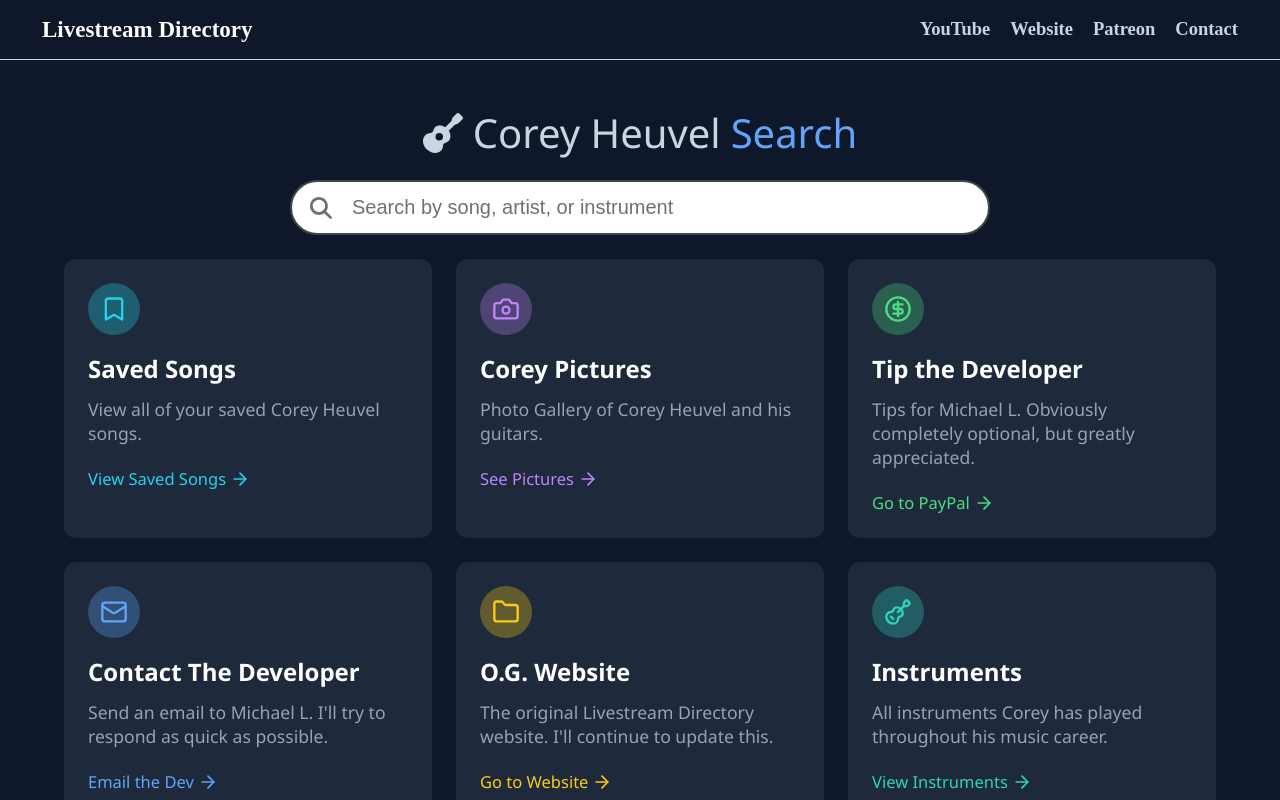
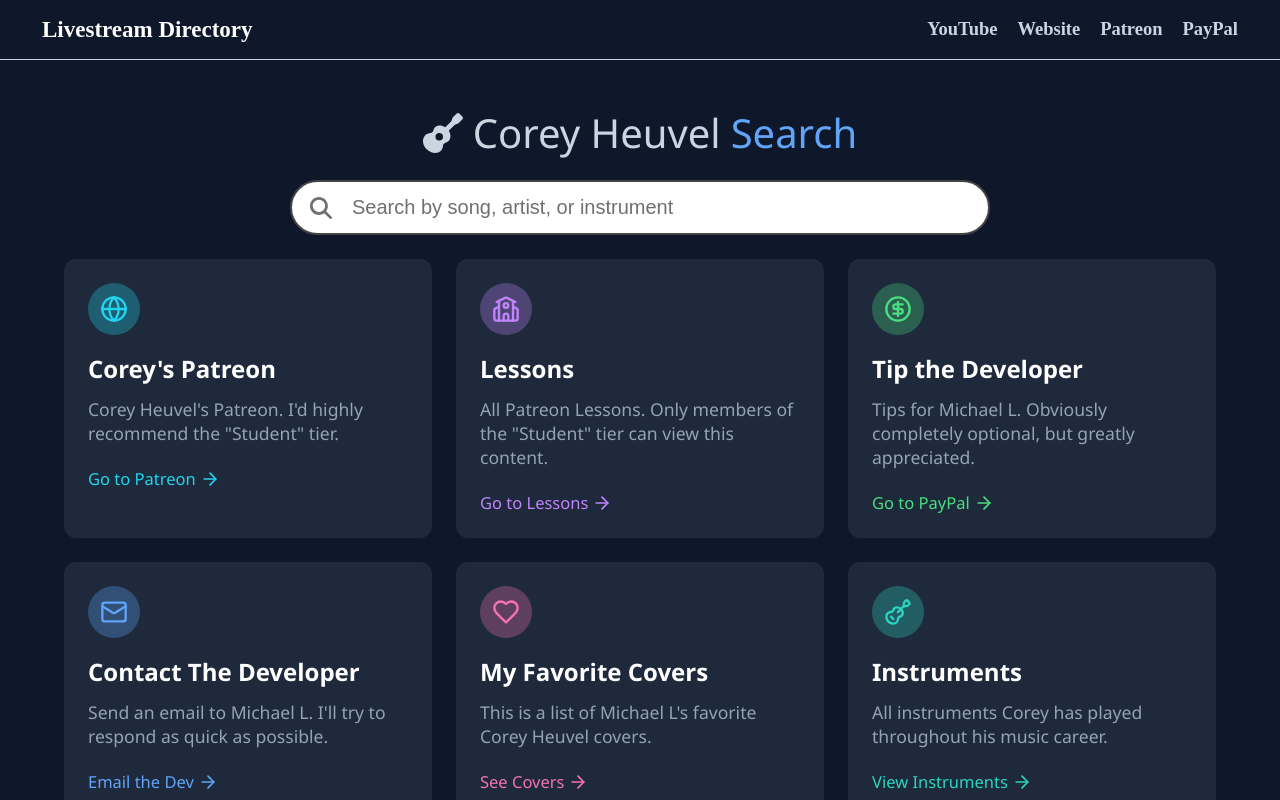
Before and after one commit to MichaelT-178/VueLivestreamDirectory, a Vue app: page / in a window 1280 px wide. Shown: the top 800 px of the page. Built offline with nearby package versions, Linux system fonts and the light colour scheme.

Commit message:
HomeCardData updates

```diff
--- a/src/assets/Home/HomeCardData.json
+++ b/src/assets/Home/HomeCardData.json
@@ -3,23 +3,23 @@
     "CardData": [
         {
             "id": 1,
-            "icon": "bookmark",
+            "icon": "globe",
             "iconColor": "cyan",
             "iconColorCode": "#22D3EE",
-            "title": "Saved Songs",
-            "description": "View all of your saved Corey Heuvel songs.",
-            "linkTitle": "View Saved Songs",
-            "route": "/saved-songs"
+            "title": "Corey's Patreon",
+            "description": "Corey Heuvel's Patreon. I'd highly recommend the \"Student\" tier.",
+            "linkTitle": "Go to Patreon",
+            "route": "https://www.patreon.com/coreyheuvel"
         },
         {
             "id": 2,
-            "icon": "camera",
+            "icon": "school",
             "iconColor": "purple",
             "iconColorCode": "#C084FC",
-            "title": "Corey Pictures",
-            "description": "Photo Gallery of Corey Heuvel and his guitars.",
-            "linkTitle": "See Pictures",
-            "route": "/photos"
+            "title": "Lessons",
+            "description": "All Patreon Lessons. Only members of the \"Student\" tier can view this content.",
+            "linkTitle": "Go to Lessons",
+            "route": "/patreon-sign-in"
         },
         {
             "id": 3,
@@ -43,13 +43,13 @@
         },
         {
             "id": 5,
-            "icon": "folder",
-            "iconColor": "yellow",
-            "iconColorCode": "#FACC15",
-            "title": "O.G. Website",
-            "description": "The original Livestream Directory website. I'll continue to update this.",
-            "linkTitle": "Go to Website",
-            "route": "https://www.swiftcolors.com/"
+            "icon": "heart",
+            "iconColor": "pink",
+            "iconColorCode": "#F472B6",
+            "title": "My Favorite Covers",
+            "description": "This is a list of Michael L's favorite Corey Heuvel covers.",
+            "linkTitle": "See Covers",
+            "route": "/favorites"
         },
         {
             "id": 6,
@@ -63,13 +63,13 @@
         },
         {
             "id": 7,
-            "icon": "heart",
-            "iconColor": "pink",
-            "iconColorCode": "#F472B6",
-            "title": "My Favorite Covers",
-            "description": "This is a list of Michael L's favorite Corey Heuvel covers.",
-            "linkTitle": "See Covers",
-            "route": "/favorites"
+            "icon": "folder",
+            "iconColor": "yellow",
+            "iconColorCode": "#FACC15",
+            "title": "Original Website",
+            "description": "The first Livestream Directory website. I'll continue to update this.",
+            "linkTitle": "Go to Website",
+            "route": "https://www.swiftcolors.com/"
         },
         {
             "id": 8,
@@ -83,13 +83,13 @@
         },
         {
             "id": 9,
-            "icon": "school",
+            "icon": "camera",
             "iconColor": "orange",
             "iconColorCode": "#FB923C",
-            "title": "Lessons",
-            "description": "All Patreon Lessons. Only members of the \"Student\" tier can view this content.",
-            "linkTitle": "Go to Lessons",
-            "route": "/patreon-sign-in"
+            "title": "Corey Pictures",
+            "description": "Photo Gallery of Corey Heuvel and his guitars.",
+            "linkTitle": "See Pictures",
+            "route": "/photos"
         }
     ],
     "Unused": [
--- /dev/null
+++ b/src/assets/svg/Clapperboard.vue
@@ -0,0 +1,32 @@
+<template>
+  <svg
+    xmlns="http://www.w3.org/2000/svg"
+    :width="width"
+    :height="width"
+    viewBox="0 0 24 24"
+    fill="none"
+    :stroke="strokeColor"
+    stroke-width="2"
+    stroke-linecap="round"
+    stroke-linejoin="round"
+    class="lucide lucide-clapperboard-icon lucide-clapperboard"
+  >
+    <path d="M20.2 6 3 11l-.9-2.4c-.3-1.1.3-2.2 1.3-2.5l13.5-4c1.1-.3 2.2.3 2.5 1.3Z" />
+    <path d="m6.2 5.3 3.1 3.9" />
+    <path d="m12.4 3.4 3.1 4" />
+    <path d="M3 11h18v8a2 2 0 0 1-2 2H5a2 2 0 0 1-2-2Z" />
+  </svg>
+</template>
+
+<script setup>
+defineProps({
+  width: {
+    type: [String, Number],
+    default: 24
+  },
+  strokeColor: {
+    type: String,
+    default: "currentColor"
+  }
+});
+</script>
--- /dev/null
+++ b/src/assets/svg/Crown.vue
@@ -0,0 +1,32 @@
+<template>
+  <svg
+    xmlns="http://www.w3.org/2000/svg"
+    :width="width"
+    :height="width"
+    viewBox="0 0 24 24"
+    fill="none"
+    :stroke="strokeColor"
+    stroke-width="2"
+    stroke-linecap="round"
+    stroke-linejoin="round"
+    class="lucide lucide-crown-icon lucide-crown"
+  >
+    <path
+      d="M11.562 3.266a.5.5 0 0 1 .876 0L15.39 8.87a1 1 0 0 0 1.516.294L21.183 5.5a.5.5 0 0 1 .798.519l-2.834 10.246a1 1 0 0 1-.956.734H5.81a1 1 0 0 1-.957-.734L2.02 6.02a.5.5 0 0 1 .798-.519l4.276 3.664a1 1 0 0 0 1.516-.294z"
+    />
+    <path d="M5 21h14" />
+  </svg>
+</template>
+
+<script setup>
+defineProps({
+  width: {
+    type: [String, Number],
+    default: 24
+  },
+  strokeColor: {
+    type: String,
+    default: "currentColor"
+  }
+});
+</script>
--- /dev/null
+++ b/src/assets/svg/Globe.vue
@@ -0,0 +1,31 @@
+<template>
+  <svg
+    xmlns="http://www.w3.org/2000/svg"
+    :width="width"
+    :height="width"
+    viewBox="0 0 24 24"
+    fill="none"
+    :stroke="strokeColor"
+    stroke-width="2"
+    stroke-linecap="round"
+    stroke-linejoin="round"
+    class="lucide lucide-globe-icon lucide-globe"
+  >
+    <circle cx="12" cy="12" r="10" />
+    <path d="M12 2a14.5 14.5 0 0 0 0 20 14.5 14.5 0 0 0 0-20" />
+    <path d="M2 12h20" />
+  </svg>
+</template>
+
+<script setup>
+defineProps({
+  width: {
+    type: [String, Number],
+    default: 24
+  },
+  strokeColor: {
+    type: String,
+    default: "currentColor"
+  }
+});
+</script>
--- /dev/null
+++ b/src/assets/svg/HandCoins.vue
@@ -0,0 +1,33 @@
+<template>
+  <svg
+    xmlns="http://www.w3.org/2000/svg"
+    :width="width"
+    :height="width"
+    viewBox="0 0 24 24"
+    fill="none"
+    :stroke="strokeColor"
+    stroke-width="2"
+    stroke-linecap="round"
+    stroke-linejoin="round"
+    class="lucide lucide-hand-coins-icon lucide-hand-coins"
+  >
+    <path d="M11 15h2a2 2 0 1 0 0-4h-3c-.6 0-1.1.2-1.4.6L3 17" />
+    <path d="m7 21 1.6-1.4c.3-.4.8-.6 1.4-.6h4c1.1 0 2.1-.4 2.8-1.2l4.6-4.4a2 2 0 0 0-2.75-2.91l-4.2 3.9" />
+    <path d="m2 16 6 6" />
+    <circle cx="16" cy="9" r="2.9" />
+    <circle cx="6" cy="5" r="3" />
+  </svg>
+</template>
+
+<script setup>
+defineProps({
+  width: {
+    type: [String, Number],
+    default: 24
+  },
+  strokeColor: {
+    type: String,
+    default: "currentColor"
+  }
+});
+</script>
--- a/src/assets/svg/IconMap.js
+++ b/src/assets/svg/IconMap.js
@@ -3,14 +3,19 @@
 import CameraIcon from "./Camera.vue";
 import CashIcon from "./Cash.vue";
 import ChevronRightIcon from "./ChevronRight.vue";
+import ClapperboardIcon from "./Clapperboard.vue";
+import CrownIcon from "./Crown.vue";
 import DiscIcon from "./Disc.vue";
 import DoubleChevronRightIcon from "./DoubleChevronRight.vue";
 import EmailIcon from "./Email.vue";
 import FolderIcon from "./Folder.vue";
+import GlobeIcon from "./Globe.vue";
 import GuitarIcon from "./Guitar.vue";
+import HandCoinsIcon from "./HandCoins.vue";
 import HeartIcon from "./Heart.vue";
 import HomeIcon from "./Home.vue";
 import MusicNoteIcon from "./MusicNote.vue";
+import PaletteIcon from "./Palette.vue";
 import SchoolIcon from "./School.vue";
 import VideoIcon from "./Video.vue";
 
@@ -20,14 +25,19 @@
   camera: CameraIcon,
   cash: CashIcon,
   chevronright: ChevronRightIcon,
+  clapperboard: ClapperboardIcon,
+  crown: CrownIcon,
   disc: DiscIcon,
   doublechevronright: DoubleChevronRightIcon,
   email: EmailIcon,
   folder: FolderIcon,
+  globe: GlobeIcon,
   guitar: GuitarIcon,
+  handcoins: HandCoinsIcon,
   heart: HeartIcon,
   home: HomeIcon,
   musicnote: MusicNoteIcon,
+  palette: PaletteIcon,
   school: SchoolIcon,
   video: VideoIcon
 };
--- /dev/null
+++ b/src/assets/svg/Palette.vue
@@ -0,0 +1,35 @@
+<template>
+  <svg
+    xmlns="http://www.w3.org/2000/svg"
+    :width="width"
+    :height="width"
+    viewBox="0 0 24 24"
+    fill="none"
+    :stroke="strokeColor"
+    stroke-width="2"
+    stroke-linecap="round"
+    stroke-linejoin="round"
+    class="lucide lucide-palette-icon lucide-palette"
+  >
+    <path
+      d="M12 22a1 1 0 0 1 0-20 10 9 0 0 1 10 9 5 5 0 0 1-5 5h-2.25a1.75 1.75 0 0 0-1.4 2.8l.3.4a1.75 1.75 0 0 1-1.4 2.8z"
+    />
+    <circle cx="13.5" cy="6.5" r=".5" fill="currentColor" />
+    <circle cx="17.5" cy="10.5" r=".5" fill="currentColor" />
+    <circle cx="6.5" cy="12.5" r=".5" fill="currentColor" />
+    <circle cx="8.5" cy="7.5" r=".5" fill="currentColor" />
+  </svg>
+</template>
+
+<script setup>
+defineProps({
+  width: {
+    type: [String, Number],
+    default: 24
+  },
+  strokeColor: {
+    type: String,
+    default: "currentColor"
+  }
+});
+</script>
--- a/src/components/NavBar.vue
+++ b/src/components/NavBar.vue
@@ -16,7 +16,8 @@
           <a href="https://www.youtube.com/@coreyheuvel" target="_blank" rel="noopener noreferrer">YouTube</a>
           <a href="https://coreyheuvel.com/" target="_blank" rel="noopener noreferrer">Website</a>
           <a href="https://www.patreon.com/coreyheuvel" target="_blank" rel="noopener noreferrer">Patreon</a>
-          <router-link to="/contact">Contact</router-link>
+          <a href="http://paypal.me/coreyheuvel" target="_blank" rel="noopener noreferrer">PayPal</a>
+          <!-- <router-link to="/contact">Contact</router-link> -->
         </div>
 
         <!-- hamburger-icon -->
@@ -46,9 +47,14 @@
         target="_blank"
         rel="noopener noreferrer"
         @click="closeMobileMenu">Patreon</a>
-      <router-link
+      <a
+        href="http://paypal.me/coreyheuvel"
+        target="_blank"
+        rel="noopener noreferrer"
+        @click="closeMobileMenu">PayPal</a>
+      <!-- <router-link
         to="/contact"
-        @click="closeMobileMenu">Contact</router-link>
+        @click="closeMobileMenu">Contact</router-link> -->
     </div>
 
   </div>
--- a/src/views/CardViews/CoreyPictures.vue
+++ b/src/views/CardViews/CoreyPictures.vue
@@ -3,7 +3,7 @@
     <HeaderWithIcon
       title="Corey Pictures"
       icon="camera"
-      iconColor="#C084FC"
+      iconColor="#FB923C"
     />
 
     <div class="gallery">
--- a/src/views/CardViews/Repertoire.vue
+++ b/src/views/CardViews/Repertoire.vue
@@ -1,10 +1,16 @@
 <template>
   <p class="title">Repertoire</p>
+  <HeaderWithIcon
+    title="Repertoire"
+    icon="musicnote"
+    iconColor="#FB7185"
+  />
 </template>
 
 
 <script setup>
 import { onMounted } from 'vue';
+import HeaderWithIcon from '../../components/HeaderWithIcon.vue';
 
 onMounted(() => {
   window.scrollTo(0, 0);
```
